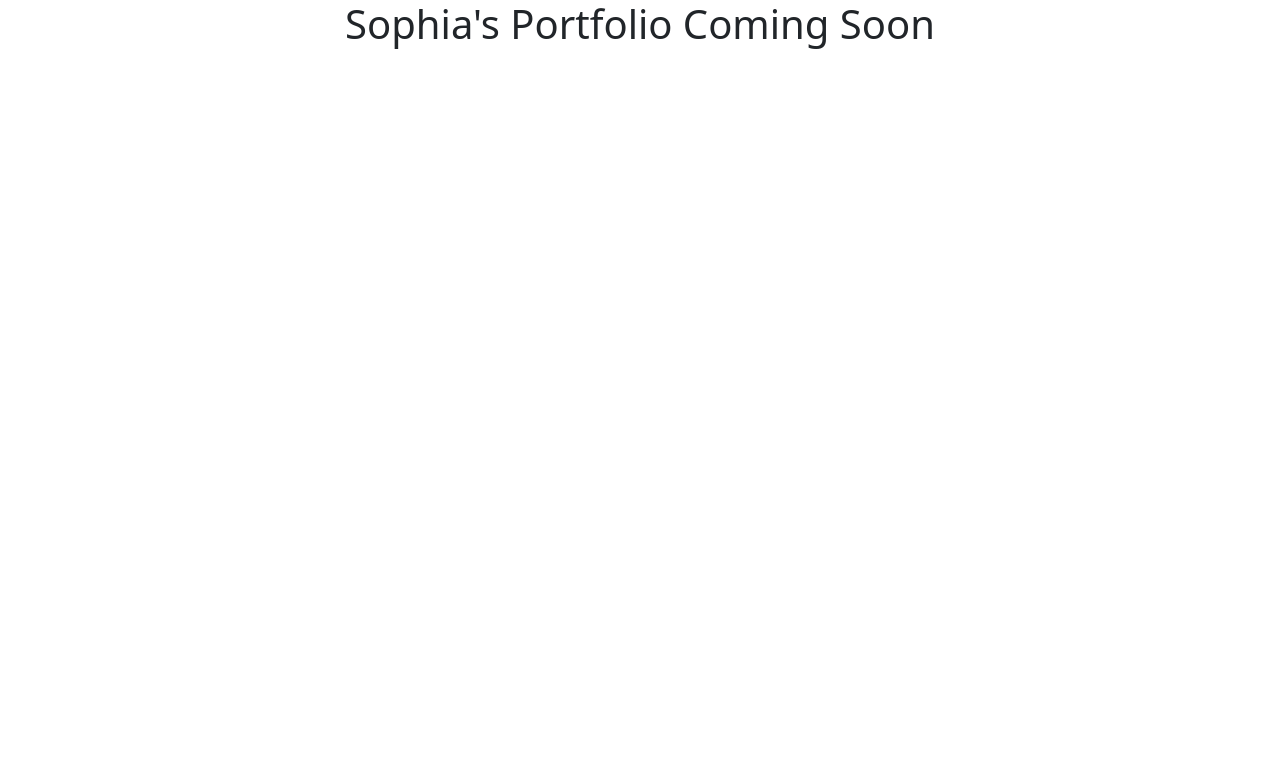
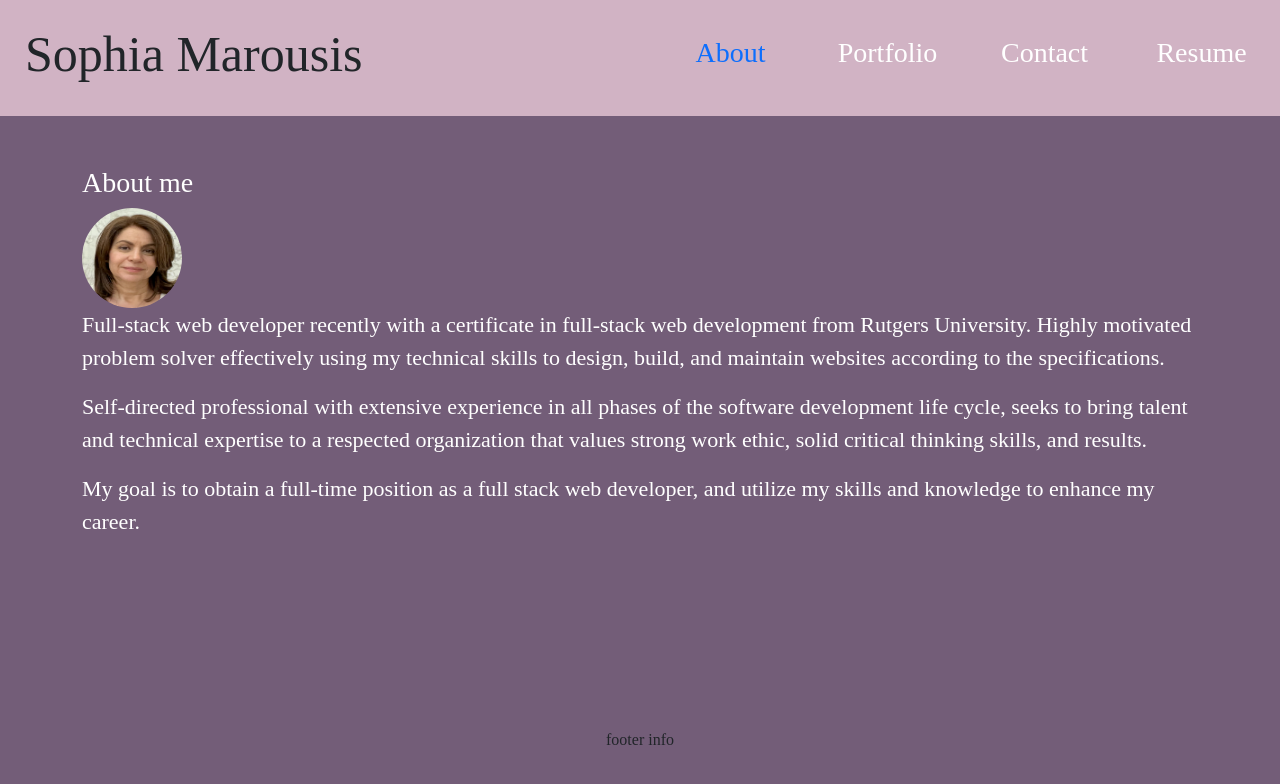
Before and after one commit to marousiss/sophia-marousis-portfolio, a React (Create React App) app: page / in a window 1280 px wide. Shown: the top 784 px of the page. Built offline with nearby package versions, Linux system fonts and the light colour scheme.

Commit message:
added directories and files

```diff
--- a/src/App.js
+++ b/src/App.js
@@ -1,11 +1,8 @@
 import React from "react";
+import PortfolioContainer from "./components/PortfolioContainer";
 
 function App() {
-  return (
-    <div>
-      <h1 className="text-center">Sophia's Portfolio Coming Soon</h1>
-    </div>
-  );
+  return <PortfolioContainer />
 }
 
 export default App;
--- /dev/null
+++ b/src/components/Footer.js
@@ -0,0 +1,21 @@
+import React from "react";
+
+export default function Footer() {
+  const styles = {
+    footerStyle: {
+      position: "fixed",
+      left: "0",
+      bottom: "0",
+      width: "100%",
+      //backgroundColor: "#d1b3c4",
+    },
+  };
+
+  return (
+    <footer style={styles.footerStyle}>
+      <div className="container text-center mb-5">
+        <p>footer info</p>
+      </div>
+    </footer>
+  );
+}
--- /dev/null
+++ b/src/components/Header.js
@@ -0,0 +1,55 @@
+import React from "react";
+
+const pages = [
+  {
+    href: "about",
+    pageName: "About",
+    linkName: "About me",
+  },
+  {
+    href: "Portfolio",
+    pageName: "Portfolio",
+    linkName: "Portfolio",
+  },
+  {
+    href: "contact",
+    pageName: "Contact",
+    linkName: "Contact",
+  },
+  {
+    href: "resume",
+    pageName: "Resume",
+    linkName: "Resume",
+  },
+];
+
+export default function Header({ currentPage, handlePageChange }) {
+  return (
+    <header className="mb-6 py-4 display-flex">
+      <div className="row">
+        <div className="col-6">
+          <h2 className="name">Sophia Marousis</h2>
+        </div>
+        <div className="col-6">
+          <ul className="nav nav-justified justify-content-center">
+            {pages.map((page, index) => (
+              <li className="nav-item" key={index}>
+                <a
+                  href={`#${page.href}`}
+                  onClick={() => handlePageChange(page.pageName)}
+                  className={
+                    currentPage === page.pageName
+                      ? "nav-link active"
+                      : "nav-link nav-text-white"
+                  }
+                >
+                  {page.pageName}
+                </a>
+              </li>
+            ))}
+          </ul>
+        </div>
+      </div>
+    </header>
+  );
+}
--- /dev/null
+++ b/src/components/PortfolioContainer.js
@@ -0,0 +1,35 @@
+import React, { useState } from "react";
+import Header from "./Header";
+import Footer from "./Footer";
+import About from "./pages/About";
+import Contact from "./pages/Contact";
+import Portfolio from "./pages/Portfolio";
+import Resume from "./pages/Resume";
+
+export default function PortfolioContainer() {
+
+  const [currentPage, setCurrentPage] = useState("About");
+
+  const renderPage = () => {
+    if (currentPage === "About") {
+      return <About />;
+    }
+    if (currentPage === "Portfolio") {
+      return <Portfolio />;
+    }
+    if (currentPage === "Contact") {
+      return <Contact />;
+    }
+    return <Resume />;
+  };
+
+  const handlePageChange = (page) => setCurrentPage(page);
+
+  return (
+    <div className="flex-column justify-flex-start min-100-vh">
+      <Header currentPage={currentPage} handlePageChange={handlePageChange} />
+      <div className="container portfolio-content">{renderPage()}</div>
+      <Footer />
+    </div>
+  );
+}
--- /dev/null
+++ b/src/components/pages/About.js
@@ -0,0 +1,31 @@
+import React from "react";
+import photo from "../../assets/images/sophiamarousis.jpeg";
+
+export default function About() {
+  return (
+    <div>
+      <h3>About me</h3>
+      <div>
+        <img className="image" src={photo} alt="me" />
+      </div>
+      <div>
+        <p>
+          Full-stack web developer recently with a certificate in full-stack web
+          development from Rutgers University. Highly motivated problem solver
+          effectively using my technical skills to design, build, and maintain
+          websites according to the specifications.
+        </p>
+        <p>
+          Self-directed professional with extensive experience in all phases of
+          the software development life cycle, seeks to bring talent and
+          technical expertise to a respected organization that values strong
+          work ethic, solid critical thinking skills, and results.
+        </p>
+        <p>
+          My goal is to obtain a full-time position as a full stack web
+          developer, and utilize my skills and knowledge to enhance my career.
+        </p>
+      </div>
+    </div>
+  );
+}
--- /dev/null
+++ b/src/components/pages/Contact.js
@@ -0,0 +1,9 @@
+import React from "react";
+
+export default function Contact() {
+  return (
+    <div>
+      <h3>Contact info</h3>
+    </div>
+  );
+}
--- /dev/null
+++ b/src/components/pages/Portfolio.js
@@ -0,0 +1,9 @@
+import React from "react";
+
+export default function Portfolio() {
+  return (
+    <div>
+      <h3>Portfolio info</h3>
+    </div>
+  );
+}
--- /dev/null
+++ b/src/components/pages/Resume.js
@@ -0,0 +1,9 @@
+import React from "react";
+
+export default function Resume() {
+  return (
+    <div>
+      <h3>Resume info</h3>
+    </div>
+  );
+}
--- /dev/null
+++ b/src/index.css
@@ -0,0 +1,42 @@
+body {
+  margin: 0;
+  font-family: "Times New Roman", Times, serif;
+  background-color: #735d78;
+}
+
+header {
+  background-color: #d1b3c4;
+}
+
+li {
+  font-size: 175%;
+  color: black;
+}
+
+.name {
+  margin-left: 25px;
+  font-size: 50px;
+}
+
+.nav-text-white {
+  color: white
+}
+
+.portfolio-content {
+  font-size: 22px;
+  margin-top: 50px;
+  color: white;
+}
+
+.aboutme {
+  font-size: 22px;
+  margin-top: 50px;
+  color: white;
+}
+
+.image {
+  height: 100px;
+  width: 100px;
+  border-radius: 50%;
+  image-rendering: high-quality;
+}
--- a/src/index.js
+++ b/src/index.js
@@ -2,5 +2,6 @@ import React from 'react';
 import ReactDOM from 'react-dom';
 import App from './App';
 import 'bootstrap/dist/css/bootstrap.min.css';
+import "./index.css";
 
 ReactDOM.render(<App />, document.getElementById('root'));
```
Also changed, not shown: src/assets/images/sophiamarousis.jpeg (added).
